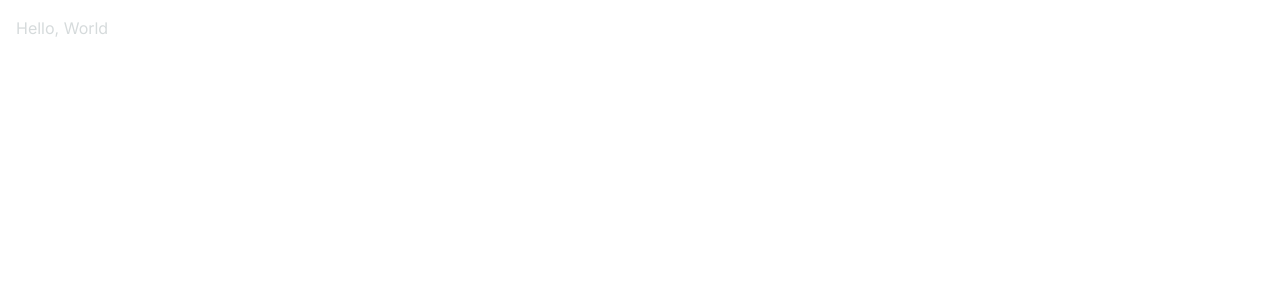
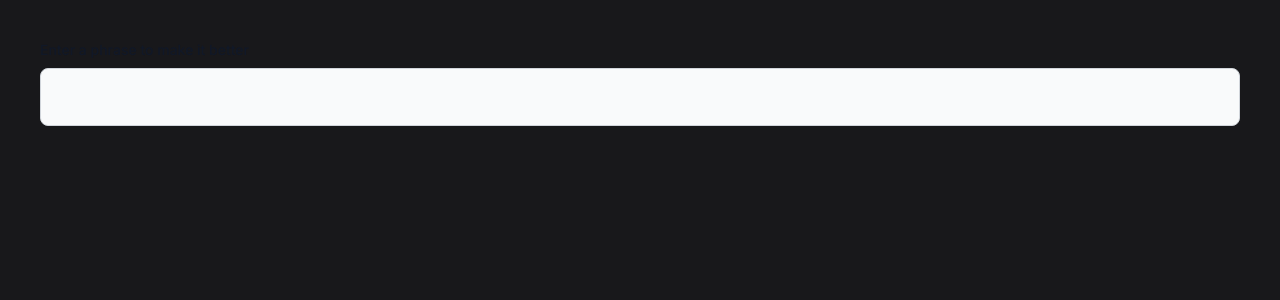
Before and after one commit to abdulashref333/Questionnaire-AI, a Next.js app: page / in a window 1280 px wide. Shown: the top 300 px of the page. Built offline with nearby package versions, Linux system fonts and the light colour scheme.

Commit message:
add chat page + change background color

```diff
--- /dev/null
+++ b/app/components/Form/Input.tsx
@@ -0,0 +1,16 @@
+import { ChangeEventHandler } from "react";
+
+interface InputProps{
+  label: string;
+  type: "text" | "email" | "password";
+  value?: string;
+  onChange?: ChangeEventHandler<HTMLInputElement>
+}
+export default function Input({label, type, value, onChange}:InputProps){
+  return(
+    <div className="mb-6">
+      <label htmlFor="large-input" className="block mb-2 text-sm font-medium text-gray-900 dark:text-white">{label}</label>
+      <input type={type} value={value} onChange={onChange} id="large-input" className="block w-full p-4 text-gray-900 border border-gray-300 rounded-lg bg-gray-50 text-base focus:ring-blue-500 focus:border-blue-500 dark:bg-gray-700 dark:border-gray-600 dark:placeholder-gray-400 dark:text-white dark:focus:ring-blue-500 dark:focus:border-blue-500"/>
+    </div>
+  )
+}
--- a/app/globals.css
+++ b/app/globals.css
@@ -3,20 +3,15 @@
 @tailwind utilities;
 
 :root {
-  --foreground-rgb: 0, 0, 0;
-  --background-start-rgb: 214, 219, 220;
-  --background-end-rgb: 255, 255, 255;
+  --background-rgb: 24 24 27;
 }
 
 @media (prefers-color-scheme: dark) {
   :root {
-    --foreground-rgb: 255, 255, 255;
-    --background-start-rgb: 0, 0, 0;
-    --background-end-rgb: 0, 0, 0;
+    --background-rgb: 24 24 27;
   }
 }
 
 body {
-  color: rgb(var(--background-start-rgb));
-  padding: 1rem;
+  background: rgb(var(--background-rgb));
 }
--- a/app/login/page.tsx
+++ /dev/null
@@ -1,5 +0,0 @@
-export default function Login(){
-  return(
-    <h1>Login page</h1>
-  )
-}
--- a/app/page.tsx
+++ b/app/page.tsx
@@ -1,11 +1,17 @@
-import Link from 'next/link'
+"use client"
+import { FormEvent, useState } from "react"
+import Input from "./components/Form/Input";
 
 export default function Home() {
+  const [input, setInput] = useState("")
+
+  const handleOnSubmit = (event: FormEvent<HTMLFormElement>) =>{
+    event.preventDefault();
+  }
+
   return (
-    <main>
-      <div>
-        Hello, World
-      </div>
-    </main>
+    <form className='flex content-center justify-center flex-col m-10' onSubmit={handleOnSubmit}>
+      <Input label="Enter a phrase to make it better" type="text" value={input} onChange={(e)=>{setInput(e.target.value)}}/>
+    </form>
   )
 }
```
